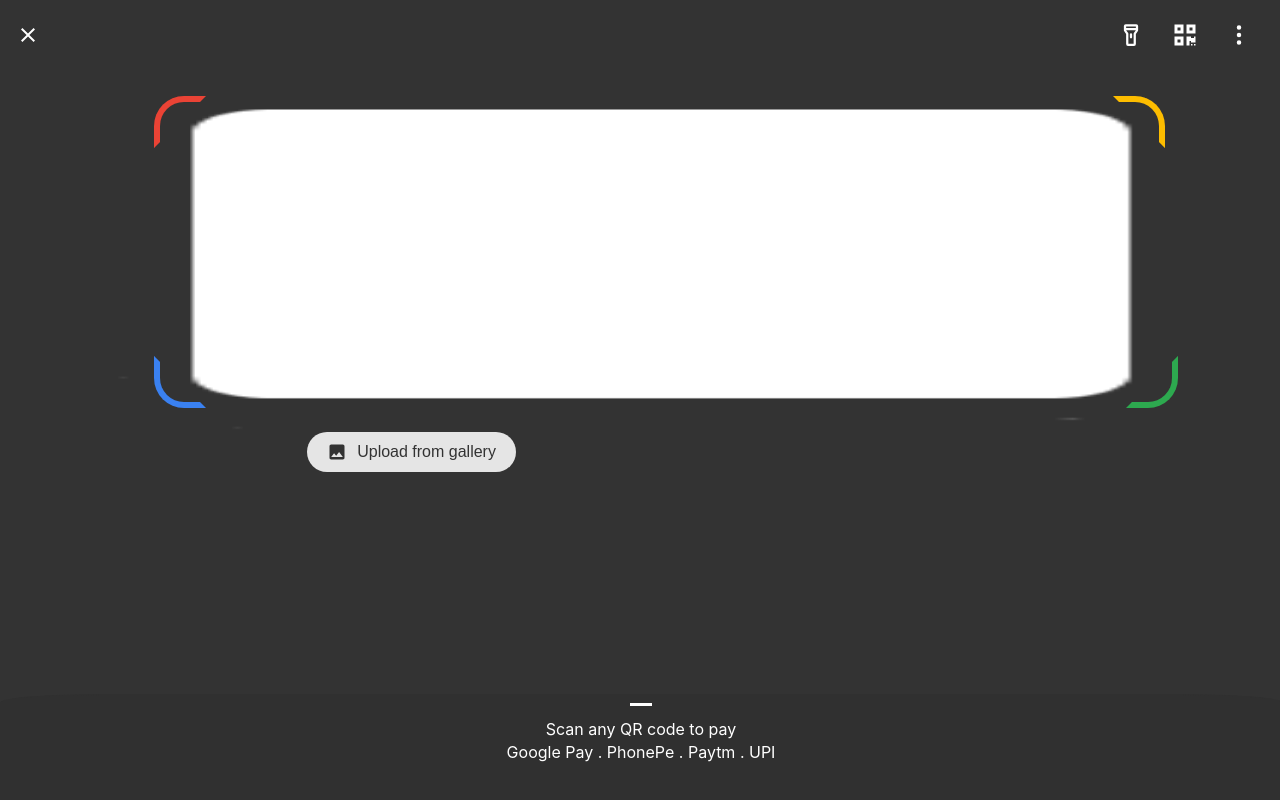
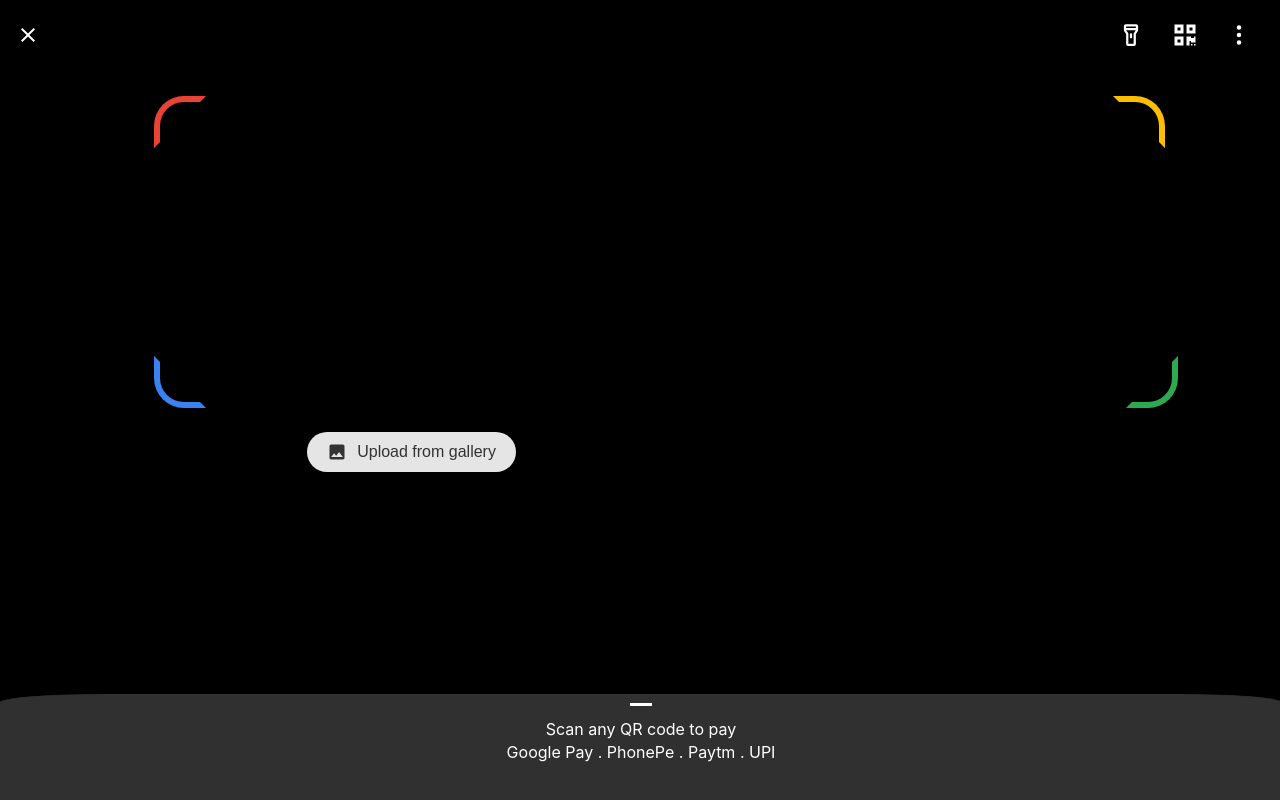
Before and after one commit to Einstein-ash/above_all_bank, a React (Create React App) app: page /scanner in a window 1280 px wide. Built offline with nearby package versions, Linux system fonts and the light colour scheme; no server answers.

Commit message:
added a black screen befreo camera scanner

```diff
--- a/src/pages/Scanner.jsx
+++ b/src/pages/Scanner.jsx
@@ -19,6 +19,8 @@ const Scanner = () => {
   const navigate = useNavigate();
   const [qrResult, setQrResult] = useState('');
   const [scanning, setScanning] = useState(false);
+  const [videoReady, setVideoReady] = useState(false);
+
 
   const [torchOn, setTorchOn] = useState(false);
   const trackRef = useRef(null);
@@ -201,13 +203,26 @@ const Scanner = () => {
 
   return (
     <div className="main_scanner_container">
-      <video
+      {/* <video
         ref={videoRef}
         autoPlay
         playsInline
         muted
         className="full_screen_video"
-      />
+      /> */}
+
+    <video
+      ref={videoRef}
+      autoPlay
+      playsInline
+      muted
+      onCanPlay={() => setVideoReady(true)}
+      className="full_screen_video"
+    />
+
+{!videoReady && <div className="video-black-overlay"></div>}
+
+
       <canvas ref={canvasRef} style={{ display: 'none' }} />
 
 
--- a/src/pages/scannerCss.css
+++ b/src/pages/scannerCss.css
@@ -9,6 +9,19 @@
     z-index: 10;
     overflow: hidden;
   }
+
+
+  .video-black-overlay {
+    position: fixed;
+    top: 0;
+    left: 0;
+    width: 100vw;
+    height: 100vh;
+    background-color: black;
+    z-index: 0;
+  }
+
+
 
   .scanner_header{
     position : absolute;
@@ -24,6 +37,23 @@
 
 
   }
+
+
+
+  .hidden {
+    display: none;
+  }
+
+  .black-screen {
+    position: fixed;
+    top: 0;
+    left: 0;
+    width: 100vw;
+    height: 100vh;
+    background-color: black;
+    z-index: 9999;
+  }
+
 
   .top-nav-bar {
     position: relative;
```
